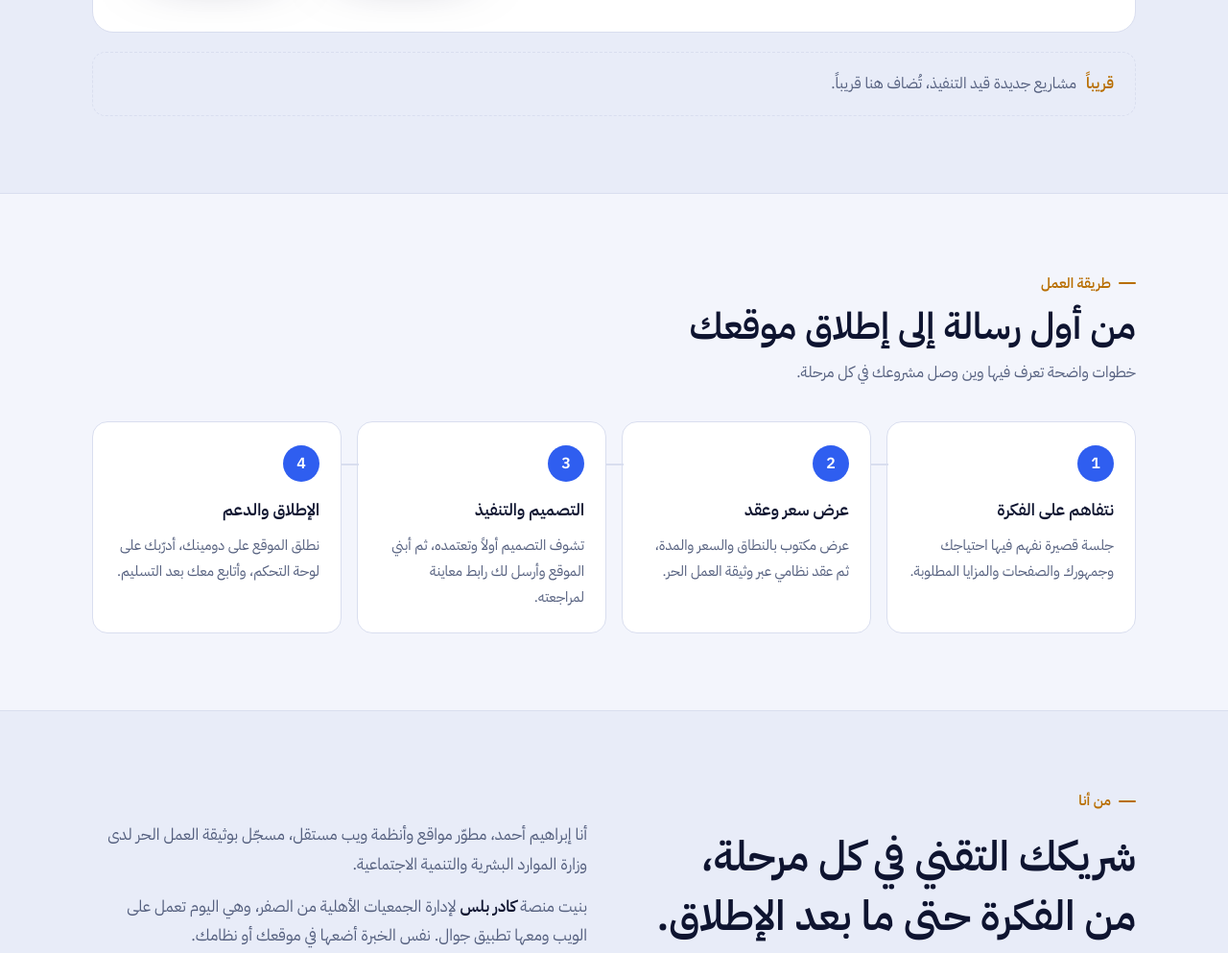
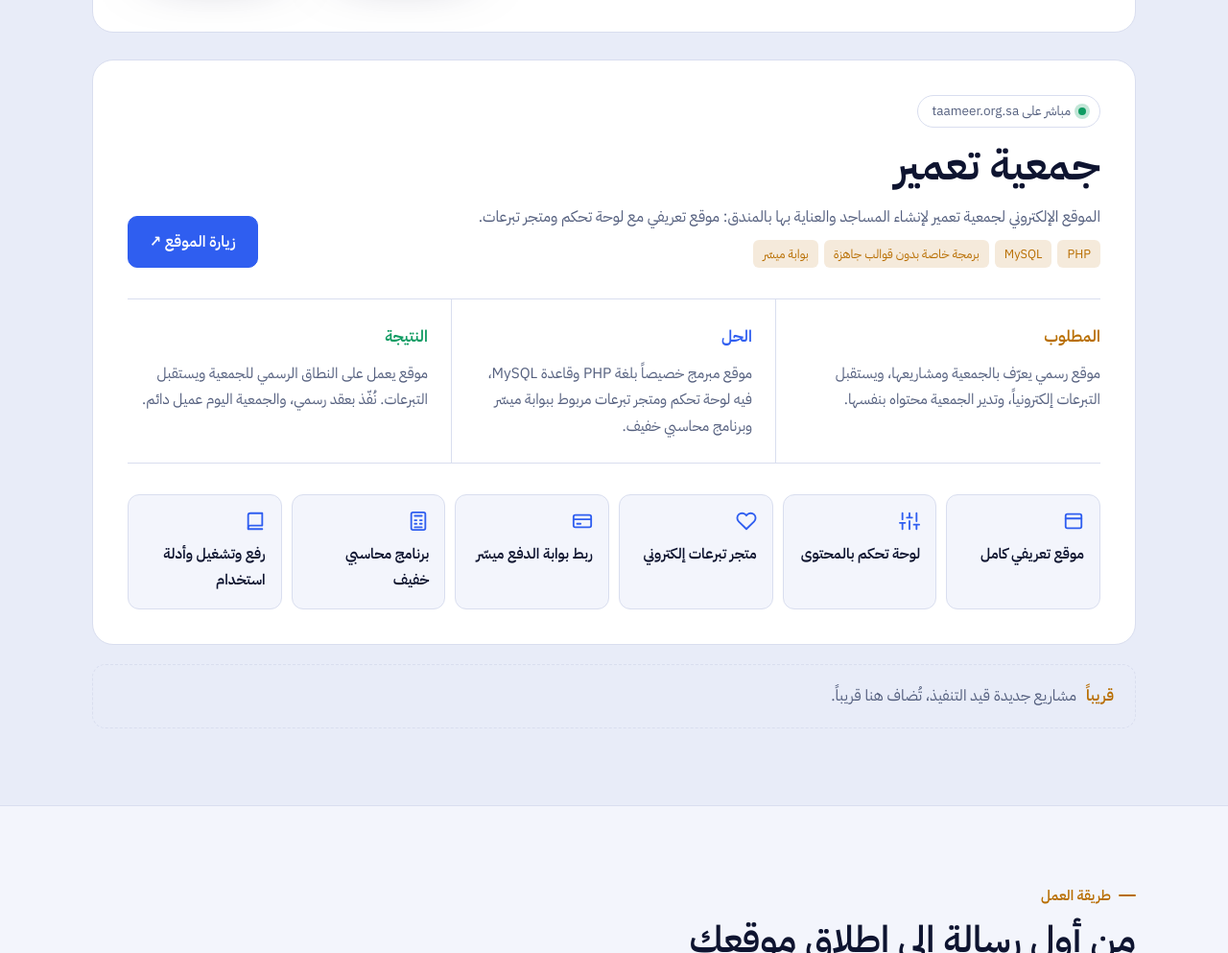
Before and after one commit to ibrahim-zz/ibrahim-zz.github.io, a plain HTML site: page index.html in a window 1280 px wide. Shown: the part 3267-4260 px from the top of the page at 96% size. Drawn offline with Linux system fonts and the light colour scheme; a web font is replaced by a local one.

Commit message:
إضافة مشروع جمعية تعمير إلى قسم الأعمال
Co-Authored-By: Claude Opus 5.5 <noreply@anthropic.com>
Claude-Session: https://claude.ai/code/session_0145pAQJZHQQCT2Bkm2MdHdH

```diff
--- a/index.html
+++ b/index.html
@@ -238,6 +238,9 @@ footer .wrap{display:flex;justify-content:space-between;gap:12px;flex-wrap:wrap}
 .st p{margin:0;color:var(--muted);font-size:.96rem}
 .case .mods{max-width:none;grid-template-columns:repeat(6,1fr)}
 .case .mod{background:var(--bg)}
+.case+.case{margin-top:28px}
+.case .stack{display:flex;flex-wrap:wrap;gap:6px}
+.case .stack span{font-size:.8rem;padding:3px 10px;border-radius:6px;background:color-mix(in srgb,var(--accent-2) 14%,transparent);color:var(--accent-2)}
 @media (max-width:900px){.story{grid-template-columns:1fr}.st{padding-inline:0!important}.st+.st{border-inline-start:0;border-top:1px solid var(--line)}.case .mods{grid-template-columns:repeat(3,1fr)}}
 @media (max-width:520px){.case{padding:22px}.case .mods{grid-template-columns:1fr 1fr}}
 
@@ -445,6 +448,30 @@ footer .wrap{display:flex;justify-content:space-between;gap:12px;flex-wrap:wrap}
           </div>
         </div>
       </article>
+      <article class="case">
+        <div class="case-top">
+          <div class="case-id">
+            <span class="badge"><span class="dot"></span>مباشر على taameer.org.sa</span>
+            <h3>جمعية تعمير</h3>
+            <p>الموقع الإلكتروني لجمعية تعمير لإنشاء المساجد والعناية بها بالمندق: موقع تعريفي مع لوحة تحكم ومتجر تبرعات.</p>
+            <div class="stack"><span>PHP</span><span>MySQL</span><span>برمجة خاصة بدون قوالب جاهزة</span><span>بوابة ميسّر</span></div>
+          </div>
+          <a class="btn primary" href="https://taameer.org.sa" target="_blank" rel="noopener">زيارة الموقع ↗</a>
+        </div>
+        <div class="story">
+          <div class="st"><span class="k">المطلوب</span><p>موقع رسمي يعرّف بالجمعية ومشاريعها، ويستقبل التبرعات إلكترونياً، وتدير الجمعية محتواه بنفسها.</p></div>
+          <div class="st"><span class="k">الحل</span><p>موقع مبرمج خصيصاً بلغة PHP وقاعدة MySQL، فيه لوحة تحكم ومتجر تبرعات مربوط ببوابة ميسّر وبرنامج محاسبي خفيف.</p></div>
+          <div class="st"><span class="k">النتيجة</span><p>موقع يعمل على النطاق الرسمي للجمعية ويستقبل التبرعات. نُفّذ بعقد رسمي، والجمعية اليوم عميل دائم.</p></div>
+        </div>
+        <div class="mods">
+          <div class="mod"><svg width="22" height="22" viewBox="0 0 24 24" fill="none" stroke="currentColor" stroke-width="2" stroke-linecap="round" stroke-linejoin="round"><rect x="3" y="4" width="18" height="16" rx="2"/><path d="M3 9h18"/></svg>موقع تعريفي كامل</div>
+          <div class="mod"><svg width="22" height="22" viewBox="0 0 24 24" fill="none" stroke="currentColor" stroke-width="2" stroke-linecap="round" stroke-linejoin="round"><path d="M4 21v-7M4 10V3M12 21v-9M12 8V3M20 21v-5M20 12V3M1 14h6M9 8h6M17 16h6"/></svg>لوحة تحكم بالمحتوى</div>
+          <div class="mod"><svg width="22" height="22" viewBox="0 0 24 24" fill="none" stroke="currentColor" stroke-width="2" stroke-linecap="round" stroke-linejoin="round"><path d="M20.8 4.6a5.5 5.5 0 0 0-7.8 0L12 5.7l-1-1.1a5.5 5.5 0 0 0-7.8 7.8L12 21l8.8-8.6a5.5 5.5 0 0 0 0-7.8z"/></svg>متجر تبرعات إلكتروني</div>
+          <div class="mod"><svg width="22" height="22" viewBox="0 0 24 24" fill="none" stroke="currentColor" stroke-width="2" stroke-linecap="round" stroke-linejoin="round"><rect x="2" y="5" width="20" height="14" rx="2"/><path d="M2 10h20M6 15h4"/></svg>ربط بوابة الدفع ميسّر</div>
+          <div class="mod"><svg width="22" height="22" viewBox="0 0 24 24" fill="none" stroke="currentColor" stroke-width="2" stroke-linecap="round" stroke-linejoin="round"><rect x="4" y="2" width="16" height="20" rx="2"/><path d="M8 6h8M8 11h2M14 11h2M8 15h2M14 15h2M8 19h8"/></svg>برنامج محاسبي خفيف</div>
+          <div class="mod"><svg width="22" height="22" viewBox="0 0 24 24" fill="none" stroke="currentColor" stroke-width="2" stroke-linecap="round" stroke-linejoin="round"><path d="M4 19.5A2.5 2.5 0 0 1 6.5 17H20V3H6.5A2.5 2.5 0 0 0 4 5.5z"/><path d="M4 19.5V21h16"/></svg>رفع وتشغيل وأدلة استخدام</div>
+        </div>
+      </article>
       <div class="soon"><span style="color:var(--accent-2);font-weight:600">قريباً</span>مشاريع جديدة قيد التنفيذ، تُضاف هنا قريباً.</div>
     </div>
   </section>
@@ -474,7 +501,7 @@ footer .wrap{display:flex;justify-content:space-between;gap:12px;flex-wrap:wrap}
         </div>
         <div class="about-t">
           <p>أنا إبراهيم أحمد، مطوّر مواقع وأنظمة ويب مستقل، مسجّل بوثيقة العمل الحر لدى وزارة الموارد البشرية والتنمية الاجتماعية.</p>
-          <p>بنيت منصة <b>كادر بلس</b> لإدارة الجمعيات الأهلية من الصفر، وهي اليوم تعمل على الويب ومعها تطبيق جوال. نفس الخبرة أضعها في موقعك أو نظامك.</p>
+          <p>بنيت منصة <b>كادر بلس</b> لإدارة الجمعيات الأهلية من الصفر، وهي اليوم تعمل على الويب ومعها تطبيق جوال، ونفّذت موقع <b>جمعية تعمير</b> مع متجر تبرعات مربوط ببوابة دفع. نفس الخبرة أضعها في موقعك أو نظامك.</p>
           <p>أتولّى مشروعك بنفسي تصميماً وبرمجةً وإطلاقاً، وتبقى على تواصل مباشر معي في كل مرحلة، فتحصل على عناية بالتفاصيل والتزام بالمواعيد.</p>
         </div>
       </div>
```
